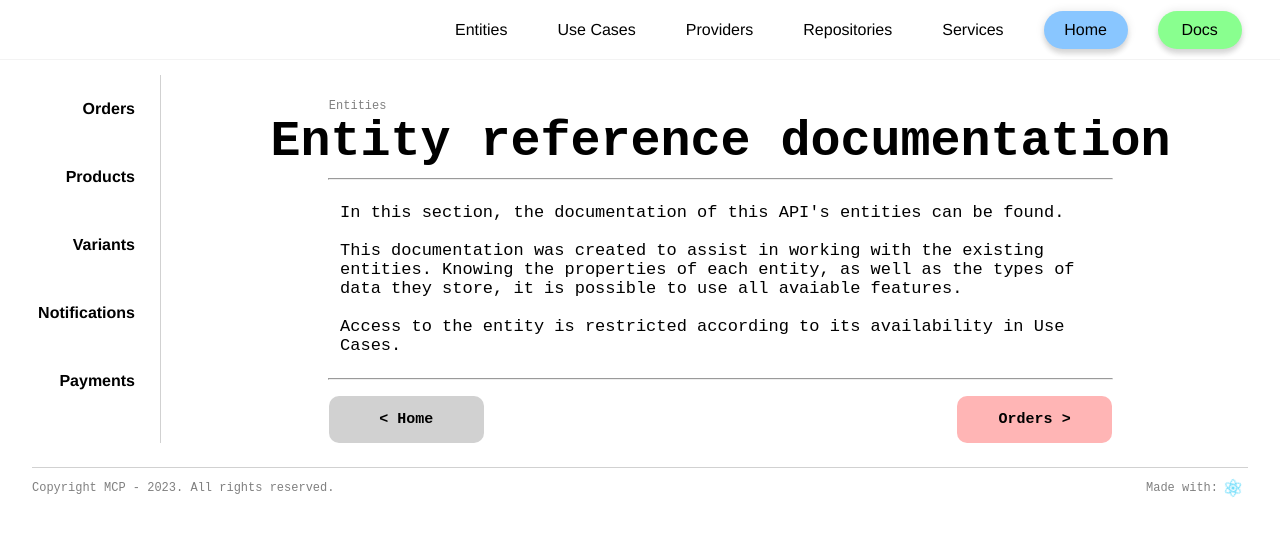
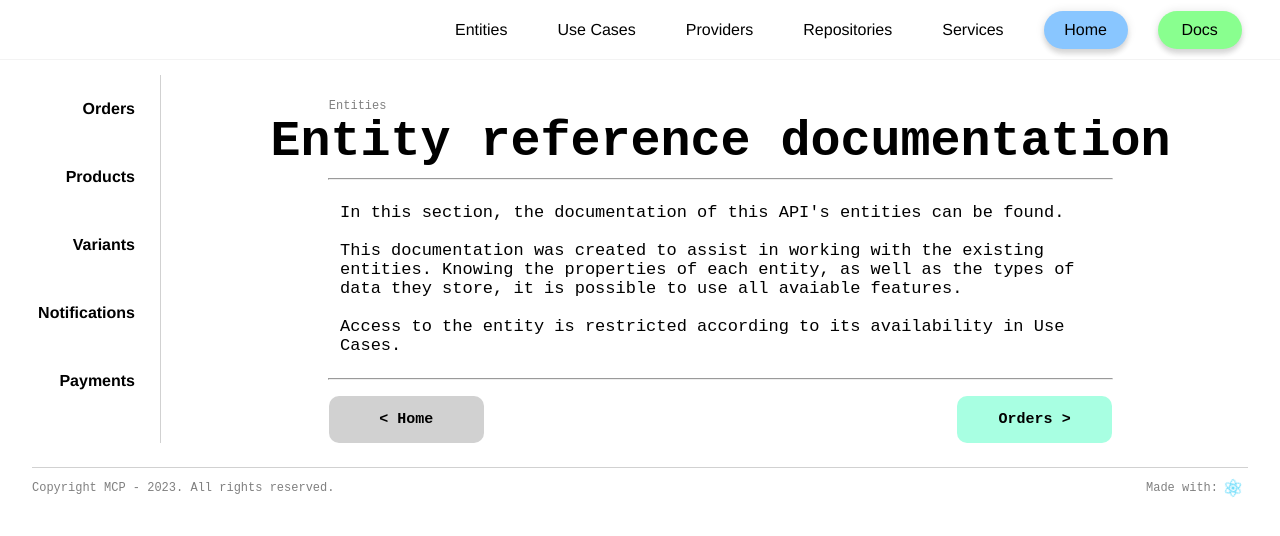
Before and after one commit to matheuscpellanda/erp-api-documentation, a React (Create React App) app: page /erp-api-documentation/entities in a window 1280 px wide. In both pictures the pointer is over the button 1034 px from the left and 419 px from the top of the page. Shown: the top 536 px of the page. Built offline with nearby package versions, Linux system fonts and the light colour scheme.

Commit message:
Updated Entities page and EntitySideBar

```diff
--- a/src/components/css/EntitySidebar.css
+++ b/src/components/css/EntitySidebar.css
@@ -27,6 +27,10 @@
   background-color: rgb(230, 230, 230);
 }
 
+.link-sidebar:active {
+  background-color: rgb(241, 241, 241);
+}
+
 .selected {
   background-color: rgb(230, 230, 230);
 }
--- a/src/pages/css/Entities.css
+++ b/src/pages/css/Entities.css
@@ -87,10 +87,22 @@ article section {
   background-color: aquamarine;
 }
 
+.button-next-entity:hover {
+  background-color: rgb(168, 255, 226);
+}
+
+.button-next-entity:active {
+  background-color: rgb(108, 255, 206);
+}
+
 .button-previous-entity {
   background-color: rgb(209, 209, 209);
 }
 
-.button-previous-entity:hover, .button-next-entity:hover {
-  background-color: rgb(255, 181, 181);
+.button-previous-entity:hover {
+  background-color: rgb(228, 228, 228);
 }
+
+.button-previous-entity:active {
+  background-color: rgb(196, 196, 196);
+}
```
